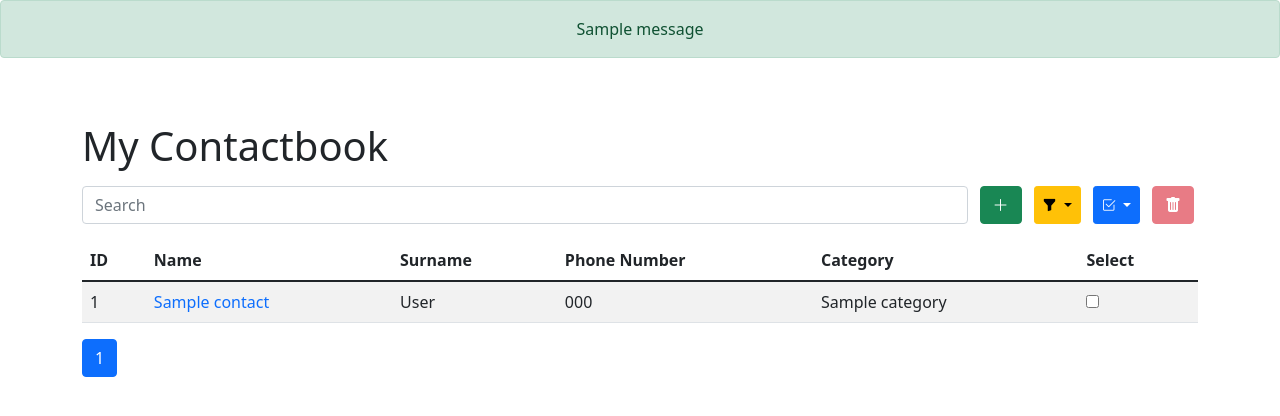
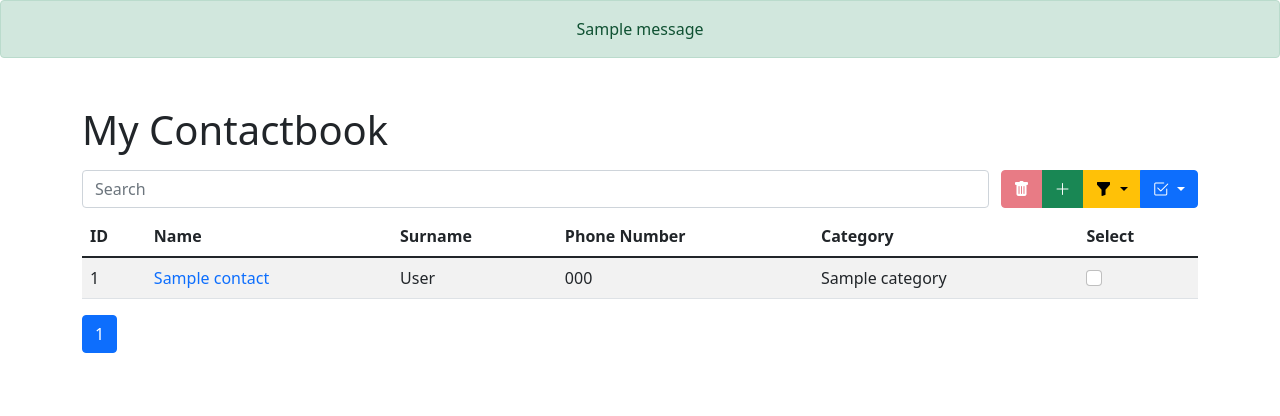
Before and after one commit to William-Fernandes252/Contacts, a Django app: page / in a window 1280 px wide. Shown: the part 65-481 px from the top of the page. Run offline with Django 4.2, Linux system fonts and the light colour scheme; tables that the repository leaves empty hold one stand-in row (values such as "Sample post"); one stand-in notice (Sample message) is shown; some libraries are stand-ins or nearby versions.

Commit message:
Fix index html and styling

```diff
--- a/contacts/templates/contacts/index.html
+++ b/contacts/templates/contacts/index.html
@@ -8,27 +8,44 @@
 {% endblock script %}
 
 {% block content %}
-<h1 class="mt-5">My Contactbook</h1>
 
-<div class="container my-3 px-0">
-	<form action="{% url 'search' %}" method="get">
-		<div class="row">
-			<div class="col">
-				<input class="form-control" type="search" placeholder="Search" aria-label="Search" name="term" value="{{ request.GET.term }}">
+<div class="container">
+	<div class="row mt-5 mb-2">
+		<h1 class="col">My Contactbook</h1>
 	</div>
 
-			<button class="btn btn-success col-auto" type="button" data-bs-toggle="collapse" data-bs-target="#contact-form" aria-expanded="false" aria-controls="contact-form">
+	<div class="row mb-2">
+		<div class="col">
+			<form action="{% url 'search' %}" method="get">
+				<input class="form-control" type="search" placeholder="Search" aria-label="Search" name="term" value="{{ request.GET.term }}">
+			</form>
+		</div>
+
+		<div class="col-auto ps-0">
+			<div class="btn-group" role="group" aria-label="Operations">
+				<button type="submit" class="btn btn-danger" id="delete-btn" disabled form="delete">
+					<i class="bi bi-trash-fill"></i>
+				</button>
+
+				<button class="btn btn-success" type="button" data-bs-toggle="collapse" data-bs-target="#contact-form" aria-expanded="false" aria-controls="contact-form">
 					<i class="bi bi-plus-lg"></i>
 				</button>
 
-			<div class="btn-group col-auto pe-0">
-				<button type="button" class="btn btn-warning btn-sm dropdown-toggle" data-bs-toggle="dropdown" aria-haspopup="true" aria-expanded="false">
+				<div class="btn-group" role="group" aria-label="Filter by category">
+					<button type="button" class="btn btn-warning dropdown-toggle" data-bs-toggle="dropdown" aria-haspopup="true" aria-expanded="false">
 						<i class="bi bi-funnel-fill"></i>
 					</button>
+					<ul class="dropdown-menu">
+					{% for category in categories %}
+						<li class="dropdown-item">
+							<a href="{% url 'filter' category %}" class="text-decoration-none link-dark">{{ category }}</a>
+						</li>
+					{% endfor %}
+					</ul>
 				</div>
 
-			<div class="btn-group col-auto">
-				<button type="button" class="btn btn-primary btn-sm dropdown-toggle" data-bs-toggle="dropdown" aria-haspopup="true" aria-expanded="false">
+				<div class="btn-group" role="group" aria-label="Select contacts">
+					<button type="button" class="btn btn-primary dropdown-toggle" data-bs-toggle="dropdown" aria-haspopup="true" aria-expanded="false">
 						<i class="bi bi-check2-square"></i>
 					</button>
 					<div class="dropdown-menu">
@@ -36,18 +53,16 @@
 						<button id="uncheck-all" class="dropdown-item" type="button">Uncheck All</button>
 					</div>
 				</div>
+			</div>
+		</div>
+	</div>
 
-			<button type="submit" class="btn btn-danger col-auto me-3" id="delete-btn" disabled form="delete">
-				<i class="bi bi-trash-fill"></i>
-			</button>
-		</div>
-	</form>
-
-	<form class="collapse px-0 mt-3" id="contact-form" action="{% url 'add'%}" method="post">
+	<div class="row">
+		<form class="collapse mt-3" id="contact-form" action="{% url 'add'%}" method="post">
 			<div class="card card-body">
 				{% csrf_token %}
 				<div class="row mb-2">
-				<div class="col-md-6 pr-1">
+					<div class="col-md-6 pe-1">
 						<label for="{{ contact_form.name.id_for_label }}" class="form-label">Name</label>
 						{{ contact_form.name }}
 					</div>
@@ -57,7 +72,7 @@
 					</div>
 				</div>
 				<div class="row mb-2">
-				<div class="col-md-6 pr-1">
+					<div class="col-md-6 pe-1">
 						<label for="{{ contact_form.phone.id_for_label }}" class="form-label">Phone</label>
 						{{ contact_form.phone }}
 					</div>
@@ -80,7 +95,9 @@
 			</div>
 		</form>
 	</div>
+</div>
 
+<div class="container">
 	<form action="{% url 'delete' %}" method="POST" id="delete">
 		{% csrf_token %}
 		<table class="table table-striped">
@@ -105,15 +122,16 @@
 					<td>{{ contact.phone }}</td>
 					<td>{{ contact.category }}</td>
 					<td>
-					<input class="contact-checkbox" type="checkbox" name="contacts" value="{{ contact.id }}">
+						<input class="contact-checkbox form-check-input" type="checkbox" name="contacts" value="{{ contact.id }}">
 					</td>
 				</tr>
 				{% endfor %}
 			</tbody>
 		</table>
 	</form>
+</div>
 
-<nav aria-label="Contacts page navigation">
+<nav class="container" aria-label="Contacts page navigation">
 	<ul class="pagination">
 		{% if contacts.has_previous %}
 		<li class="page-item"><a class="page-link" href="?page=1&term={{ request.GET.term }}">First</a></li>
@@ -136,7 +154,7 @@
 
 		{% if contacts.has_next %}
         <li class="page-item"><a class="page-link" href="?page={{ contacts.next_page_number }}&term={{ request.GET.term }}">&raquo;</a></li>
-		<li class="page-item"><a class="page-link" href="?page={{ contact.num_pages }}&term={{ request.GET.term }}">Last</a></li>
+		<li class="page-item"><a class="page-link" href="?page={{ contacts.paginator.num_pages }}&term={{ request.GET.term }}">Last</a></li>
 		{% endif %}
 	</ul>
 </nav>
--- a/contacts/urls.py
+++ b/contacts/urls.py
@@ -8,4 +8,5 @@ urlpatterns = [
     path('search/', views.search, name='search'),
     path('add/', views.add, name='add'),
     path('delete/', views.delete, name='delete'),
+    path('filter/<str:category>', views.filter, name='filter'),
 ]
--- a/contacts/views.py
+++ b/contacts/views.py
@@ -13,10 +13,11 @@ def index(request):
     context = {}
 
     contacts = Contact.objects.filter(show = True)
+
     paginator = Paginator(contacts, 20)
     page_number = request.GET.get('page')
     context['contacts'] = paginator.get_page(page_number)
-    context['categories'] = Category.objects.all()
+    context['categories'] = [category['name'] for category in Category.objects.values('name')]
 
     context['contact_form'] = ContactForm()
 
@@ -71,3 +72,18 @@ def delete(request):
         Contact.objects.filter(pk__in = ids).delete()
         messages.success(request, "Contacts deleted.")
     return HttpResponseRedirect(reverse('index'))
+
+
+def filter(request, category):
+    context = {}
+
+    contacts = Contact.objects.filter(show = True, category__name = category)
+
+    paginator = Paginator(contacts, 20)
+    page_number = request.GET.get('page')
+    context['contacts'] = paginator.get_page(page_number)
+    context['categories'] = [category['name'] for category in Category.objects.values('name')]
+
+    context['contact_form'] = ContactForm()
+
+    return render(request, 'contacts/index.html', context)
--- a/templates/base.html
+++ b/templates/base.html
@@ -24,13 +24,7 @@
 			{% endfor %}
         {% endif %}
 
-		<div class="container">
-			<div class="row">
-				<div class="col-lg-12">
-					{% block content %}{% endblock content %}
-				</div>
-			</div>
-		</div>
+		{% block content %}{% endblock content %}
 
 	</body>
 
```
Lines whose indentation alone changed are shown as unchanged.
